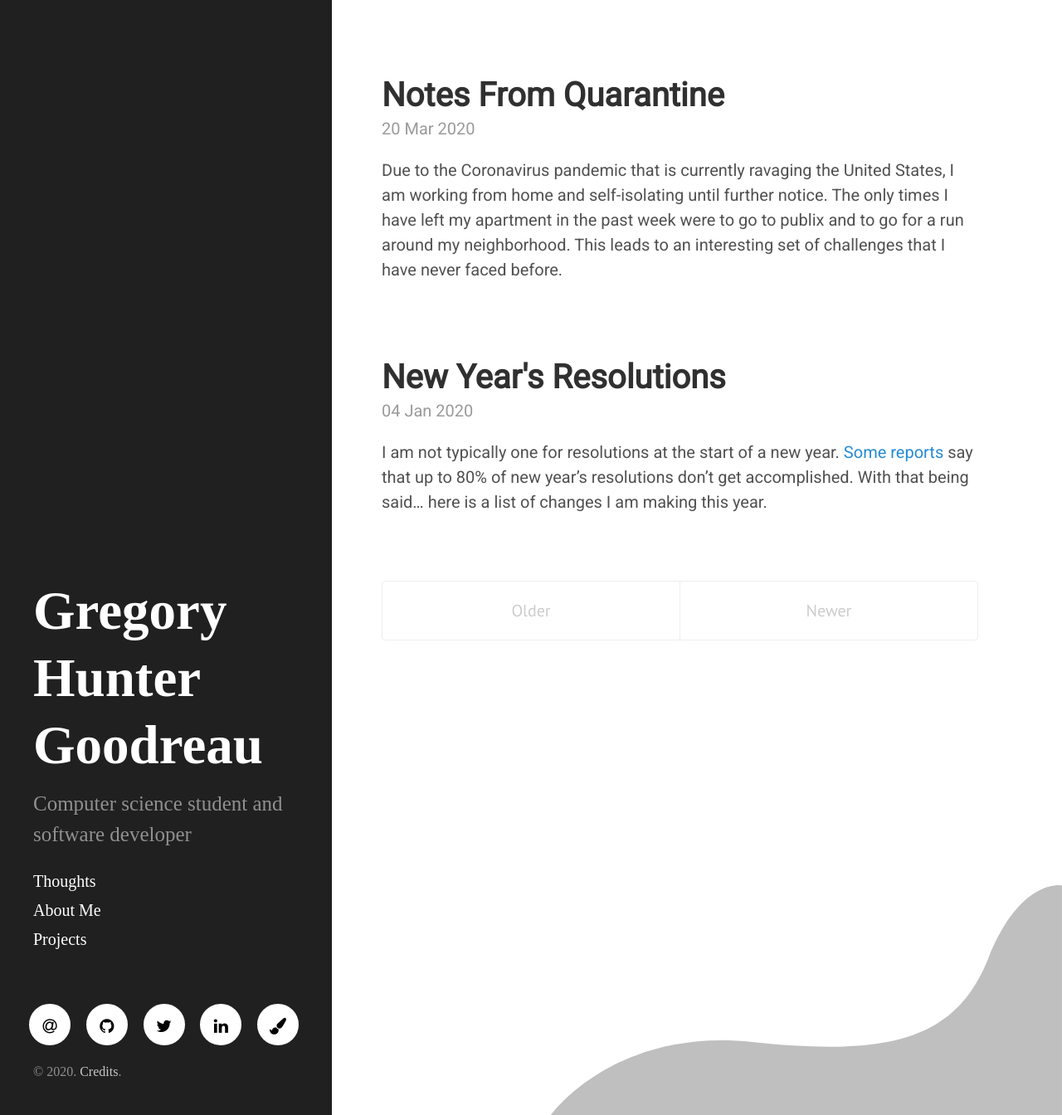
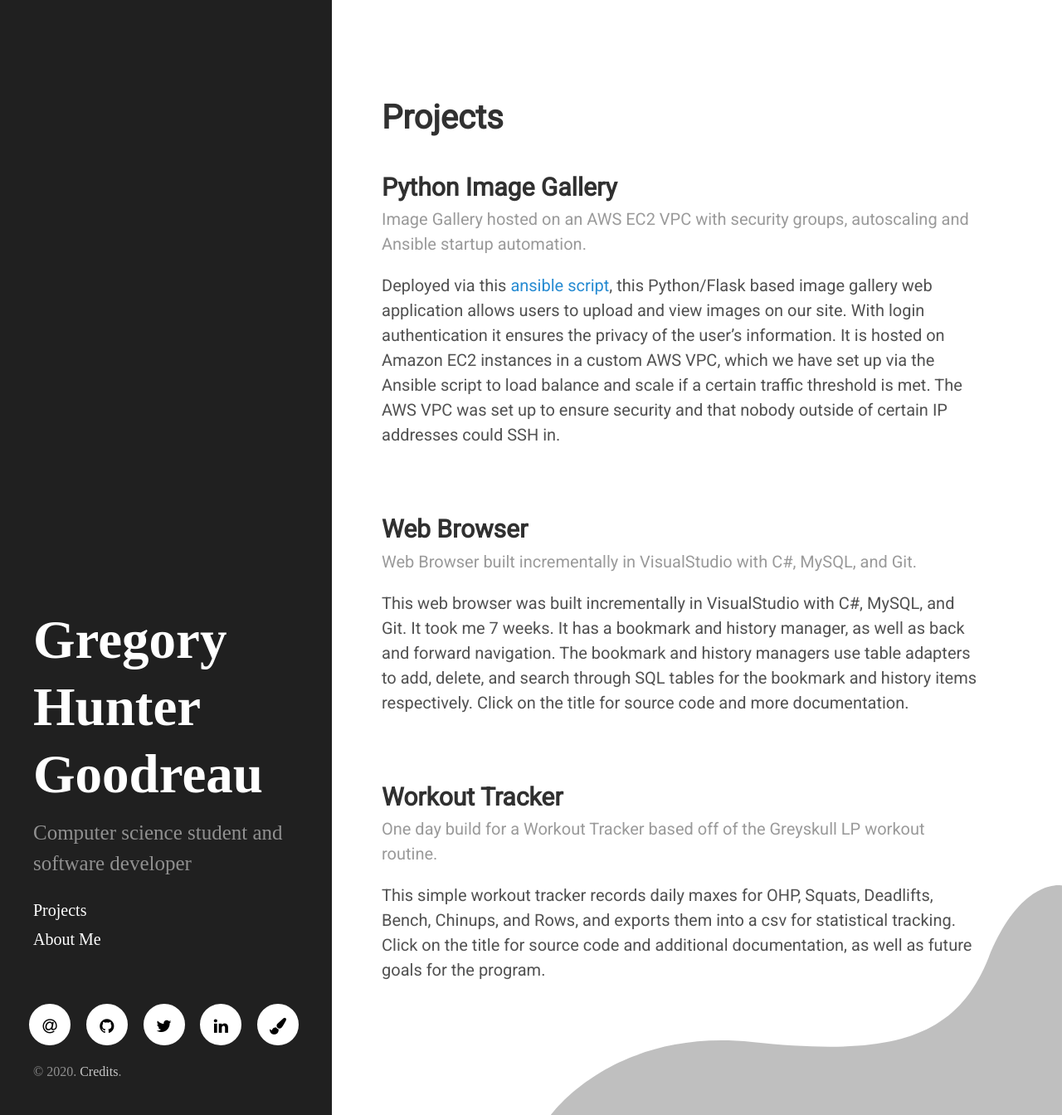
Before and after one commit to ghgoodreau/ghgoodreau.github.io, a Jekyll site: the page built from index.html, in a window 1280 px wide. Shown: the whole page at 83% size. Built offline with Jekyll 4.4.1, drawn with Linux system fonts in a browser that asks for light colours; some web fonts are replaced; the list of posts is cut into pages by our own code.

Commit message:
removed blog page, added project

```diff
--- a/_includes/sidebar.html
+++ b/_includes/sidebar.html
@@ -10,7 +10,7 @@
     </div>
 
     <nav class="sidebar-nav">
-      <a class="sidebar-nav-item{% if page.url == site.baseurl %} active{% endif %}" href="{{ site.baseurl }}/">Thoughts</a>
+      <a class="sidebar-nav-item{% if page.url == site.baseurl %} active{% endif %}" href="{{ site.baseurl }}/">Projects</a>
 
       {% comment %}
         The code below dynamically generates a sidebar nav of pages with
--- a/_posts/2020-01-04-resolution.md
+++ /dev/null
@@ -1,38 +0,0 @@
----
-layout: post
-title: New Year's Resolutions
-excerpt_separator: <!--end-excerpt-->
----
-I am not typically one for resolutions at the start of a new year. [Some reports](https://www.forbes.com/sites/ashiraprossack1/2018/12/31/goals-not-resolutions/) say that up to 80% of new year's resolutions don't get accomplished. With that being said... here is a list of changes I am making this year.
-
-<!--end-excerpt-->
-
-## Preparing to break into the tech industry
-
-I recently completed phase 1 of the Amazon Software Development Engineer Intern online assessment. I use the term "completed" very loosely because I only got 2 out of 7 problems 100% correct. This test focused mainly on debugging simple programs in C, C++, or Java (naturally, I chose Java). Once I pressed 'Begin,' I found myself flustered. I was incredibly nervous, and I was overthinking every problem. Looking back, I knew the answers to all of them. I just didn't have enough time. And that is going to be a problem.
-
-To be fair, I did not expect to get this internship. I just did not expect to be eliminated during the first round. It feels bad, but it also points me in the direction of where I need to go. It reocused me. I have thought of three things I can do to help prevent this from happening again.
-
-- Grinding [LeetCode](https://leetcode.com/)
-
-  This is the most straightforward approach to solving coding interview problems. They are organized into difficulty categories so I can progress my way up, and they are in small chunks where I can do them at a nice pace (thinking one a day for now). Most of them rely on extremely important concepts that can translate well into other similar problems, which will give me an edge if I experience something similar in an interview, and I am able to use a similar strategy.
-
-- Reading/working through ['Cracking the Coding Interview'](https://www.amazon.com/Cracking-Coding-Interview-Programming-Questions/dp/0984782850)
-
-  This is another straightforward solution. This book is widely known as one of the best ways to prepare for coding interviews. It is featured in Java, my current favorite language, and the one I know the best, and it features an insane amount of problems. It also covers Data Structures and Algorithms, which is HUGELY important for getting a job as a software engineer. This book will prove to be invaluable.
-
-  It has been on my shelf for a month, and I haven't opened it until now. I am hoping to put at least 15 minutes into this book a day.
-
-- Working on passion projects
-
-  This is less straightforward. However, this could prove to be more valuable than the other two items. This could cause me to gain specific knowledge in an area of software that I am truly interested in, which could lead me to find more fulfilling opportunities later down the road. I could also end up creating something that can actually help people.
-
-## Spending more time enjoying myself
-
-As a full-time employee and student, I have been ignoring time for self care. I work, I come home, I study, I sleep. I eat whenever I can, and I don't work out. My mood has surely suffered because of this, but it doesn't have to be that way. Every day, I have plenty of time to do things that I want to do.
-
-The most important thing to me is to enjoy a little bit of each day doing things that I love. That can mean video games, watching movies, sitting in silence, playing guitar. It doesn't actually matter what I do. The only policy is that for 30 minutes every day, there is no policy. I will allow myself to do what I want to do.
-
-## Working on my fitness
-
-This one is more cliche, but it is necessary. I need to take better care of my body. I do enjoy working out, but I have been letting my work and school take over my life and I have not had enough energy to get good workouts in. I need to change this, because working out genuinely makes me happy and I want to live a long, healthy life.
--- a/_posts/2020-03-20-quarantine.md
+++ /dev/null
@@ -1,24 +0,0 @@
----
-layout: post
-title: Notes From Quarantine
-excerpt_separator: <!--end-excerpt-->
----
-Due to the Coronavirus pandemic that is currently ravaging the United States, I am working from home and self-isolating until further notice. The only times I have left my apartment in the past week were to go to publix and to go for a run around my neighborhood. This leads to an interesting set of challenges that I have never faced before.
-
-<!--end-excerpt-->
-
-## Staying fit
-
-Staying in my apartment all day working at my desk has presented a challenge in regards to staying fit. I live in a studio, so I barely have to walk to meet all my needs. To stay fit while living this sedentary lifestyle, I have started running with the Nike Run Club app. I input my activity level and all my specs (height, weight, etc). It presented me with a running plan. In the last 5 days, I have run 4.5 miles, which is more than I can say I have run in the past year. This has gotten me moving and has given me the added bonus of an increased mood - it has been incredibly sunny and warm on these runs, and it has been very fun to explore my neighborhood. I think this a new hobby of mine, and I hope to keep it with me.
-
-## Social interaction
-
-Social interaction is a difficult thing to find when you are alone in your apartment. Luckily, I have a bunch of friends across the country that I am able to play games with on discord. This has been fundamental in keeping me sane. Talking to them about their experiences and having fun has been huge for me. I also work with a great team of people and we interact all day through a slack channel. It's not as good as face to face interaction, but it's gotten me through self-isolation so far.
-
-## Staying informed (but not overinformed)
-
-Constantly being inundated with articles and tweets about the pandemic can leave you feeling anxious. Staying informed is important during a time like this, but a constant wave of information and opinions beamed directly into your eyeballs can only do so much before it starts to damage you. I have combated this by limiting my social media use and getting most of my information from detailed updates from my family, friends, and ['The New Paper'](https://www.thenewpaper.co/). This is a daily newsletter with condensed news articles that is sent to your email for free. I love it because I don't have to filter through a bunch of stuff to get the big updates. I'm sure I'm missing stuff, but I've decided to be okay with that.
-
-## Keeping a healthy diet
-
-This has been easier since my favorite thai restaurant nearby closed. Maintaining a balanced diet when you can't leave your house (and when you do, publix has like 5 items) is challenging. It takes a lot of planning. I have luckily been able to meet all my macros because I stocked up early enough. When I am lacking on protein, I make a shake with oat milk and the Syntha-6 I bought off of Amazon recently. I'm not too strict on everything else, I just try to meet my macros and watch my sodium and sugar intake.
--- a/index.html
+++ b/index.html
@@ -1,37 +1,25 @@
 ---
 layout: default
-title: Home
+title: Projects
 ---
 
-<div class="posts">
-  {% for post in paginator.posts %}
-  <div class="post">
-    <h1 class="post-title">
-      <a href="{{ post.url }}">
-        {{ post.title }}
+<div class="projects">
+  <h1>Projects</h1>
+  <br>
+  {% for project in site.projects %}
+  <div class="project post">
+    <h2 class="project-title post-title">
+      <a href="{{ project.website }}">
+        {{ project.title }}
       </a>
-    </h1>
+    </h2>
+    <span class="project-tagline post-date">
+        {{ project.tagline }}
+    </span>
 
-    <span class="post-date">{{ post.date | date_to_string }}</span>
+    {{ project.content }}
 
-    {{ post.excerpt }}
+
   </div>
   {% endfor %}
 </div>
-
-<div class="pagination">
-  {% if paginator.next_page %}
-    <a class="pagination-item older" href="{{ site.baseurl }}page{{paginator.next_page}}">Older</a>
-  {% else %}
-    <span class="pagination-item older">Older</span>
-  {% endif %}
-  {% if paginator.previous_page %}
-    {% if paginator.page == 2 %}
-      <a class="pagination-item newer" href="{{ site.baseurl }}">Newer</a>
-    {% else %}
-      <a class="pagination-item newer" href="{{ site.baseurl }}page{{paginator.previous_page}}">Newer</a>
-    {% endif %}
-  {% else %}
-    <span class="pagination-item newer">Newer</span>
-  {% endif %}
-</div>
```
Also changed, not shown: _projects/x-image-gallery.md (added, +8 -0 lines), projects/index.md (deleted, +0 -23 lines).
